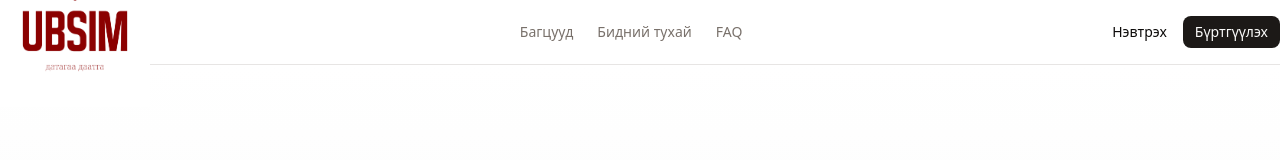
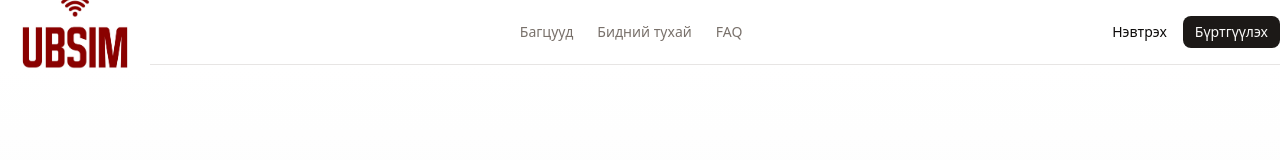
Before and after one commit to Amarsanaa0908/ubsim, a Next.js app: page / in a window 1280 px wide. Shown: the top 160 px of the page. Built offline with nearby package versions, Linux system fonts and the light colour scheme; grey boxes are pictures that could not be loaded.

Commit message:
newest push

```diff
--- a/src/components/layout/Header.jsx
+++ b/src/components/layout/Header.jsx
@@ -80,7 +80,7 @@ export function Header() {
         <div className='flex items-center gap-2'>
           <Link href='/' className='flex items-center gap-2'>
             <Image
-              src={'/sim2.PNG'}
+              src={'/sim2.jpg'}
               alt='UBsim Logo'
               width={150}
               height={150}
```
Also changed, not shown: public/sim2.jpg (added).
